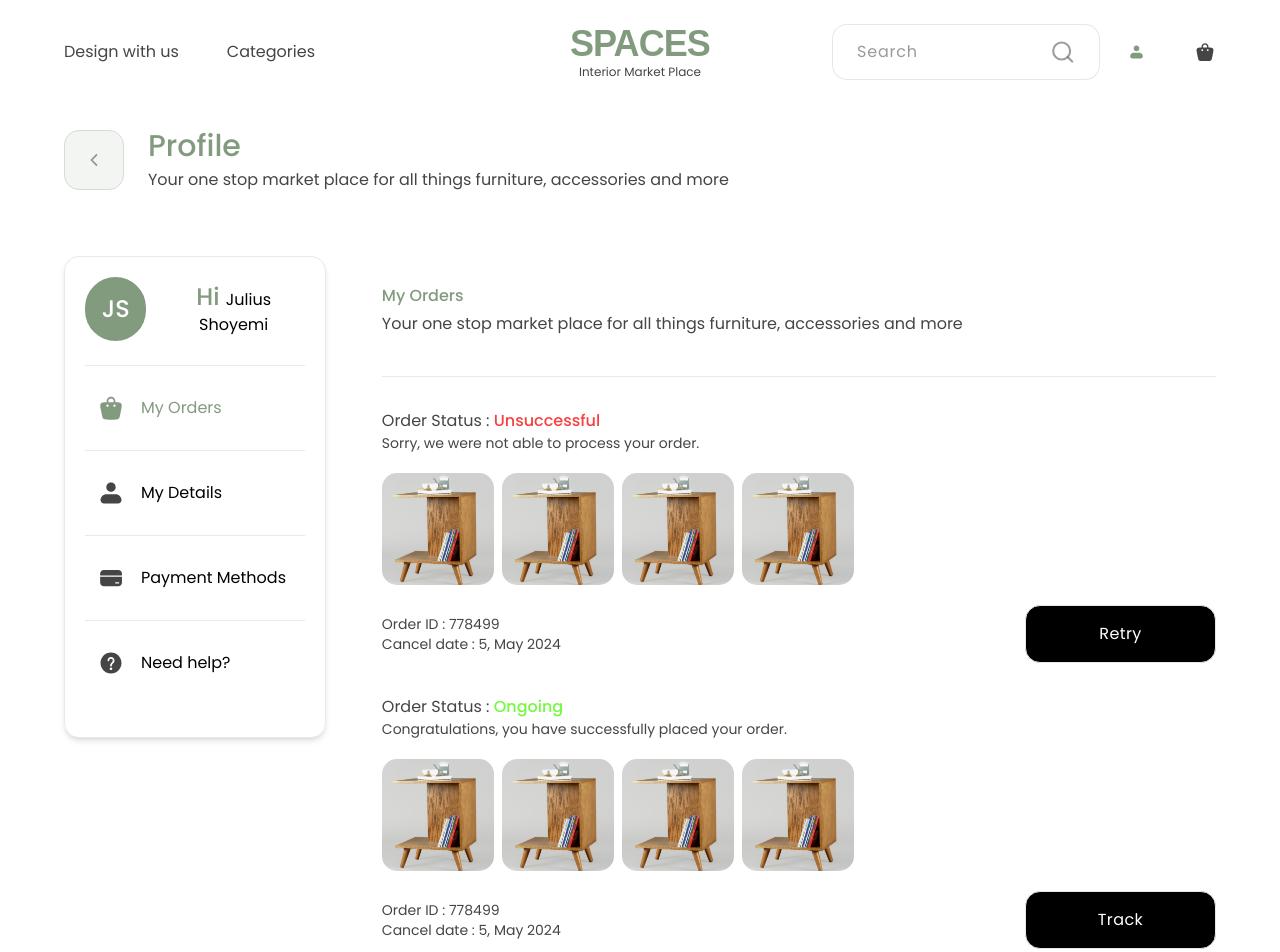
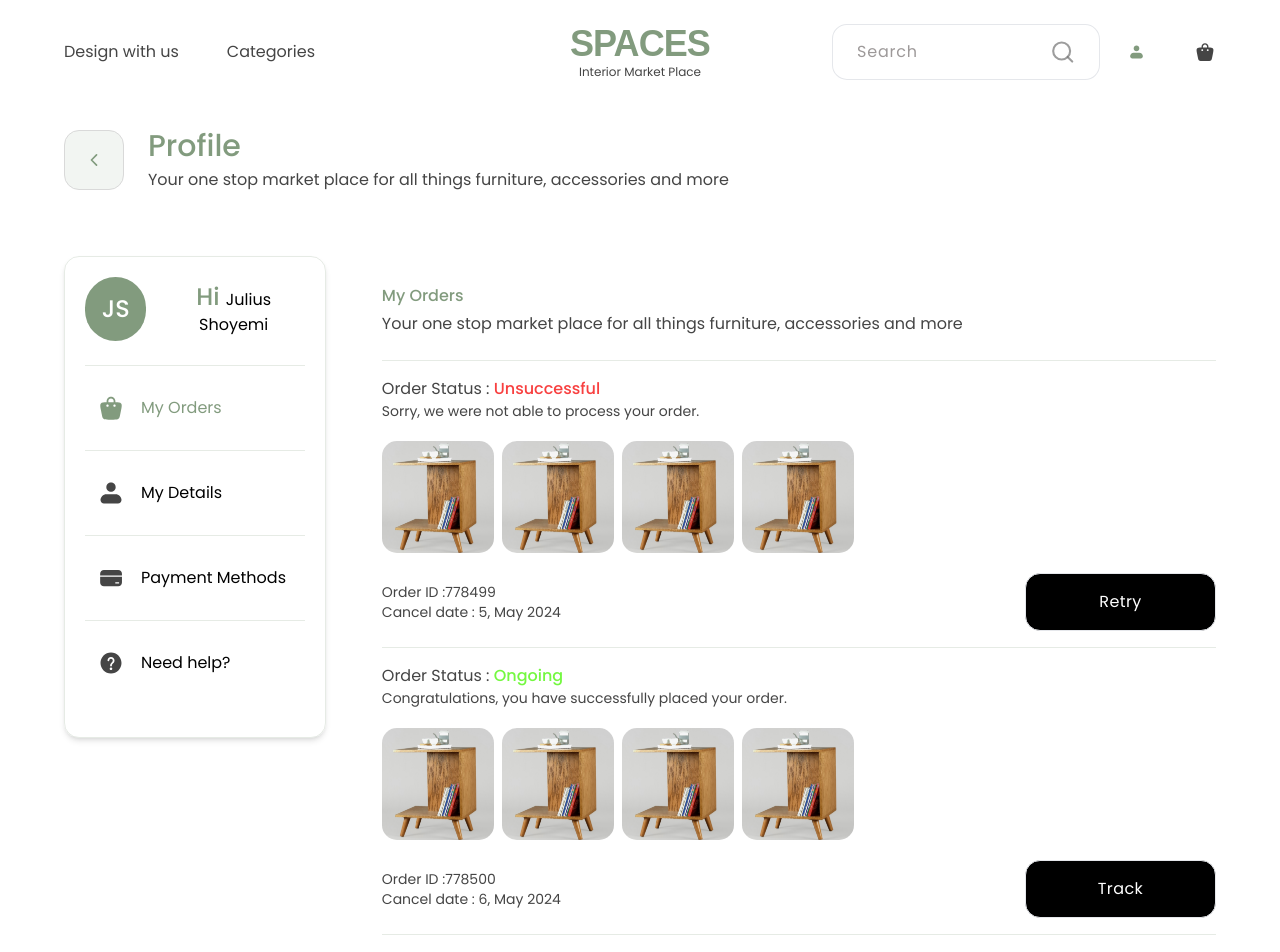
Before and after one commit to jola-blvhk/spaces-interior-marketplace, a Next.js app: page /profile in a window 1280 px wide. Shown: the top 952 px of the page. Built offline with nearby package versions, Linux system fonts and the light colour scheme; a web font is replaced by a local one.

Commit message:
my orders

```diff
--- a/src/components/profile-page/my-orders.tsx
+++ b/src/components/profile-page/my-orders.tsx
@@ -1,13 +1,20 @@
 import React from "react";
 import SettingsHeader from "./settings-header";
 import Button from "../button";
-
 import OrderStatus from "./order-status";
 
 interface MyOrdersProps {
   handleBack?: () => void;
 }
+
 const MyOrders: React.FC<MyOrdersProps> = ({ handleBack }) => {
+  const orders = [
+    { status: "Unsuccessful", orderId: "778499", cancelDate: "5, May 2024" },
+    { status: "Ongoing", orderId: "778500", cancelDate: "6, May 2024" },
+    { status: "Successful", orderId: "778501", cancelDate: "7, May 2024" },
+    // Add more orders as needed
+  ];
+
   return (
     <div>
       <SettingsHeader
@@ -15,10 +22,15 @@ const MyOrders: React.FC<MyOrdersProps> = ({ handleBack }) => {
         description="Your one stop market place for all things furniture, accessories and more"
         handleBack={handleBack}
       />
-      <div className="m-auto h-fit space-y-6 md:space-y-8 pt-0 md:pt-8 md:border-t md:border-secondary-green-100/20  mt-10 ">
-        <OrderStatus status="Unsuccessful" />
-        <OrderStatus status="Ongoing" />
-        <OrderStatus status="Successful" />
+      <div className="m-auto h-fit divide-y divide-secondary-green-100/20 md:border-t md:border-secondary-green-100/20 mt-2 md:mt-6">
+        {orders.map((order, index) => (
+          <OrderStatus
+            key={index}
+            status={order.status}
+            orderId={order.orderId}
+            cancelDate={order.cancelDate}
+          />
+        ))}
       </div>
     </div>
   );
--- a/src/components/profile-page/order-status.tsx
+++ b/src/components/profile-page/order-status.tsx
@@ -5,9 +5,15 @@ import Button from "../button";
 
 interface OrderStatusProps {
   status: string;
+  orderId: string;
+  cancelDate: string;
 }
 
-const OrderStatus: React.FC<OrderStatusProps> = ({ status }) => {
+const OrderStatus: React.FC<OrderStatusProps> = ({
+  status,
+  orderId,
+  cancelDate,
+}) => {
   const variations = [1, 2, 3, 4];
 
   const getMessage = () => {
@@ -43,7 +49,7 @@ const OrderStatus: React.FC<OrderStatusProps> = ({ status }) => {
   };
 
   return (
-    <div className="text-primary-black-90 grid gap-y-5">
+    <div className="text-primary-black-90 grid gap-y-5 py-6 md:py-4">
       <div className=" space-y-1 md:space-y-0">
         <h3 className="text-base">
           Order Status :{" "}
@@ -64,7 +70,7 @@ const OrderStatus: React.FC<OrderStatusProps> = ({ status }) => {
         {variations.map((variation, index) => (
           <div
             key={index}
-            className="relative  w-20 h-20 md:w-24 md:h-24 lg:w-28 lg:h-28 rounded-[7.92px] md:rounded-[15px]"
+            className="relative  w-16 h-16 md:w-24 md:h-24 lg:w-28 lg:h-28 rounded-[7.92px] md:rounded-[15px]"
           >
             <Image
               src={ExampleProduct ? ExampleProduct : ""}
@@ -78,12 +84,12 @@ const OrderStatus: React.FC<OrderStatusProps> = ({ status }) => {
 
       <div className="grid gap-y-4 lg:flex justify-between items-center">
         <div className=" text-base md:text-sm">
-          <h5>Order ID : 778499</h5>
-          <h4>Cancel date : 5, May 2024</h4>
+          <h5>Order ID :{orderId}</h5>
+          <h4>Cancel date : {cancelDate}</h4>
         </div>
 
         {status !== "Successful" && (
-          <div className=" md:w-[200px] lg:w-[191px]">
+          <div className=" md:w-[194px] lg:w-[191px]">
             <Button
               title={getButtonTitle()}
               blackBackground
```
